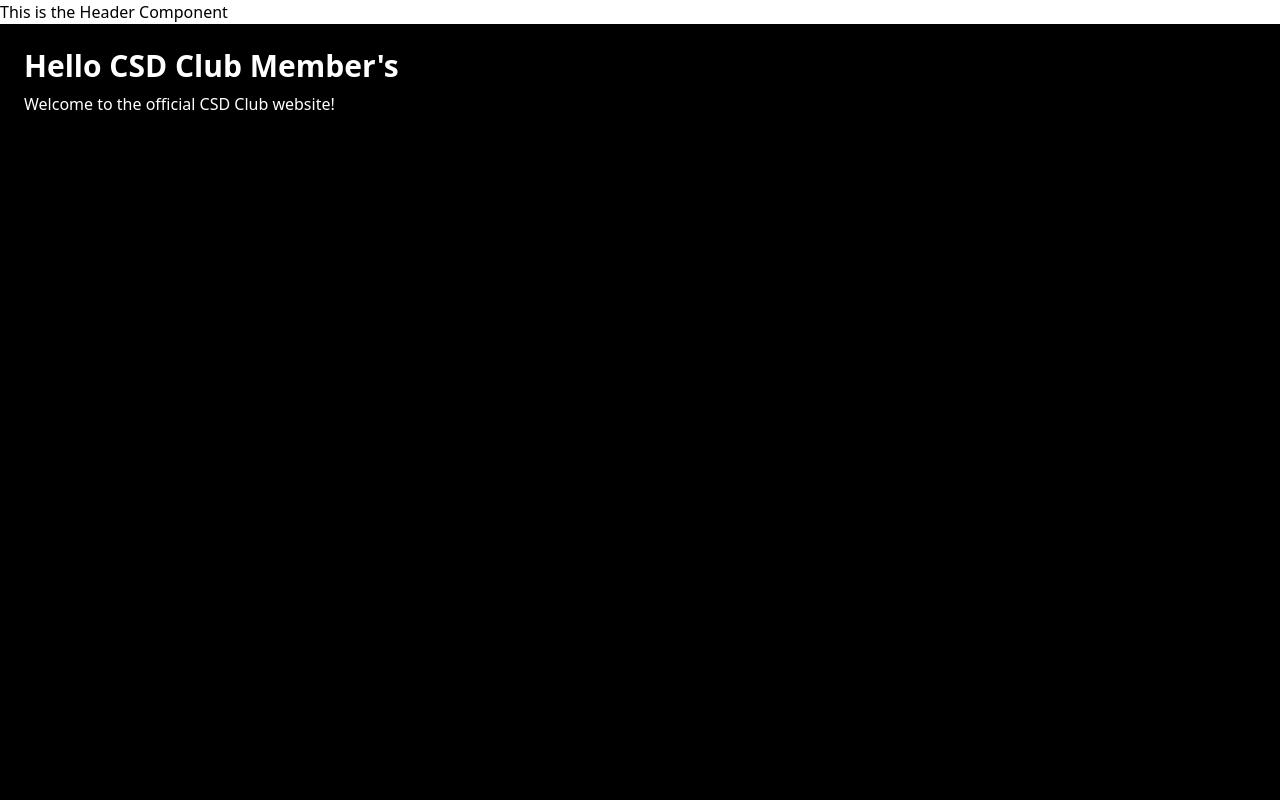
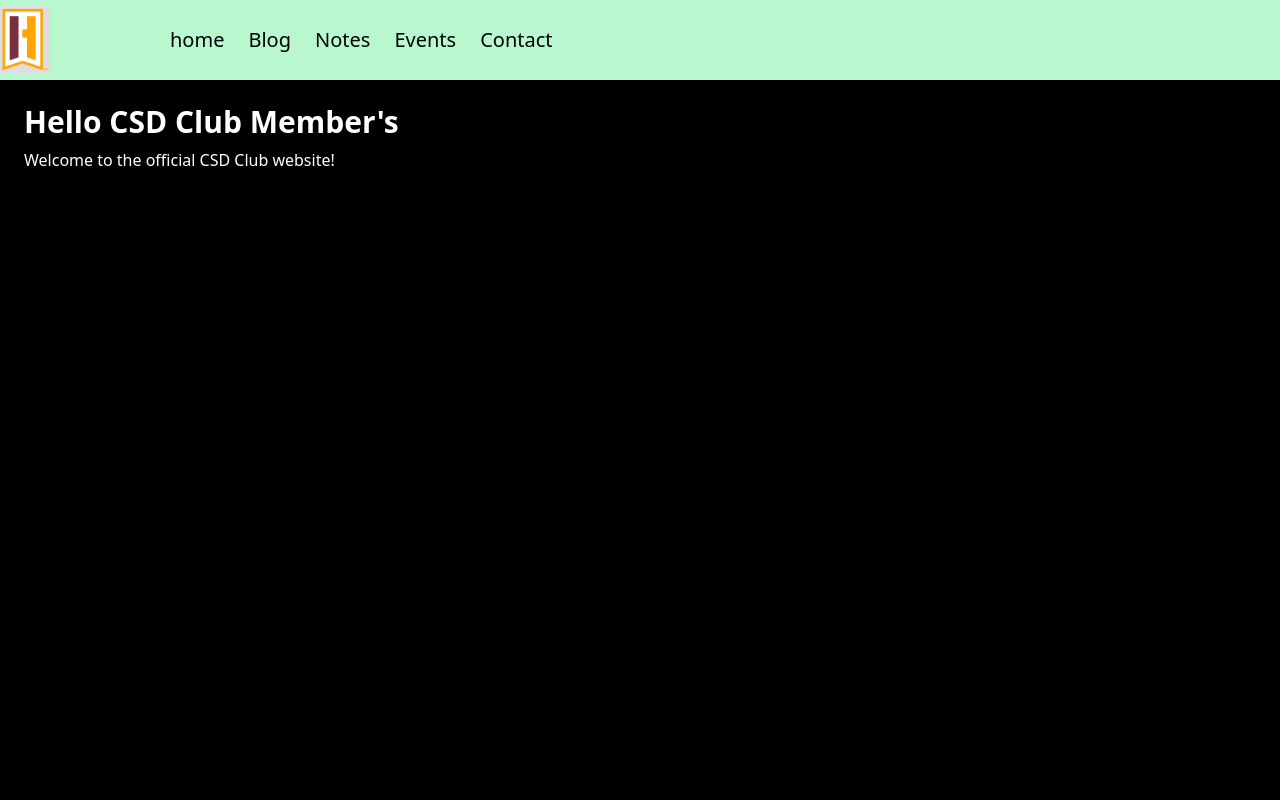
Before and after one commit to sorrymint/ihcc-csd, a Next.js app: page / in a window 1280 px wide. Shown: the top 800 px of the page. Built offline with nearby package versions, Linux system fonts and the light colour scheme.

Commit message:
Started the Header and need some more work

```diff
--- a/src/app/Componets/Header.tsx
+++ b/src/app/Componets/Header.tsx
@@ -1,9 +1,20 @@
-
+import Image from "next/image"
 
 export default function Header() {
     return (
         <div>
-            <h1>This is the Header Component</h1>
+            <div className="w-full h-20 bg-green-200 flex gap-30 items-center">
+                <div>
+                    <img src="../images/IHCClogoNew.png" alt="somgthing" width={50} height={100}/>
+                </div>
+                <ul className="flex gap-6 text-[20px] font-medium">
+                    <li>home</li>
+                    <li>Blog</li>
+                    <li>Notes</li>
+                    <li>Events</li>
+                    <li>Contact</li>
+                </ul>
+            </div>
         </div>
     )
 }
```
